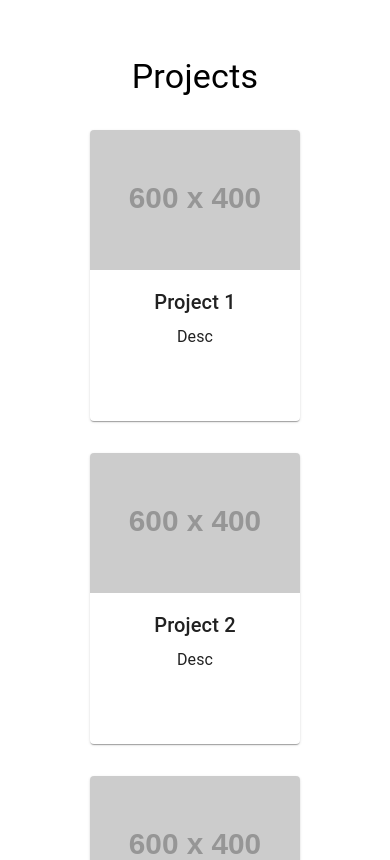
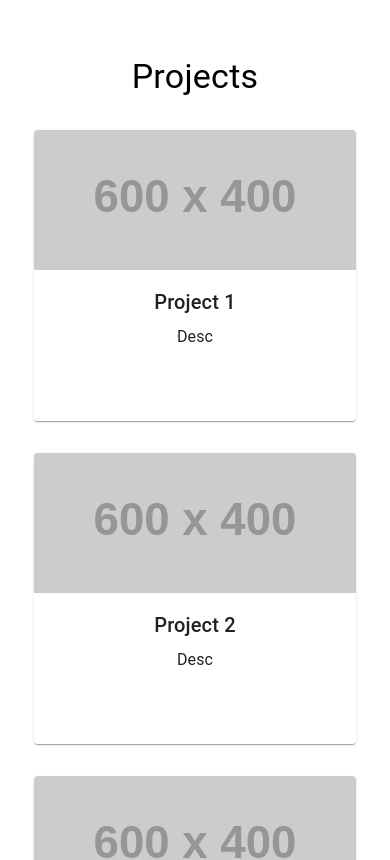
Before and after one commit to vworo/Portfolio-React, a Next.js app: page / in a window 390 px wide. Shown: the part 780-1640 px from the top of the page. Built offline with nearby package versions, Linux system fonts and the light colour scheme; some icons are missing.

Commit message:
increase card width on phone views

```diff
--- a/src/components/Projects.tsx
+++ b/src/components/Projects.tsx
@@ -50,10 +50,15 @@ export default function Projects() {
       minHeight={"100vh"}
     >
       <Typography variant="h4">Projects</Typography>
-      <Stack direction={{ xs: "column", md: "row" }} gap={4}>
+      <Stack
+        direction={{ xs: "column", md: "row" }}
+        gap={4}
+        width={{ xs: "90%", md: "100%" }}
+        justifyContent={"center"}
+      >
         {projects.map((project) => {
           return (
-            <Card key={project.name} sx={{ maxWidth: 345 }}>
+            <Card key={project.name}>
               <CardMedia
                 component="img"
                 image={project.imgURL}
```
